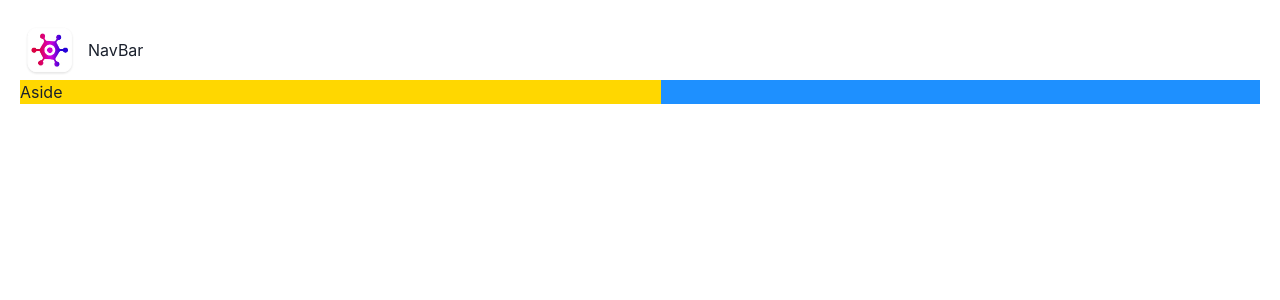
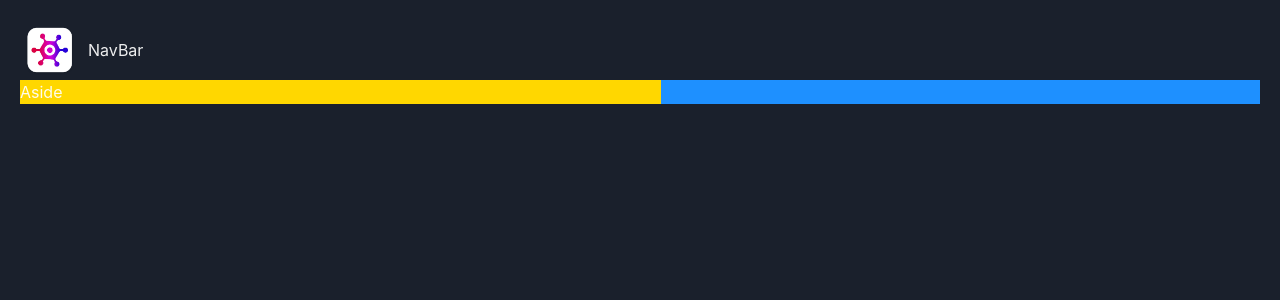
Before and after one commit to alie539/game-hub, a React (Vite) app: page / in a window 1280 px wide. Shown: the top 300 px of the page. Built offline with nearby package versions, Linux system fonts and the light colour scheme.

Commit message:
Implement Dark Mode

```diff
--- a/src/main.tsx
+++ b/src/main.tsx
@@ -1,12 +1,14 @@
 import React from "react";
 import ReactDOM from "react-dom/client";
 import App from "./App.tsx";
-import { ChakraProvider } from "@chakra-ui/react";
+import { ChakraProvider, ColorModeScript } from "@chakra-ui/react";
 import "./index.css";
+import theme from "./theme";
 
 ReactDOM.createRoot(document.getElementById("root")!).render(
     <React.StrictMode>
-        <ChakraProvider>
+        <ChakraProvider theme={theme}>
+            <ColorModeScript initialColorMode={theme.config.initialColorMode} />
             <App />
         </ChakraProvider>
     </React.StrictMode>,
--- a/src/theme.ts
+++ b/src/theme.ts
@@ -0,0 +1,9 @@
+import { extendTheme, type ThemeConfig } from "@chakra-ui/react";
+
+const config: ThemeConfig = {
+    initialColorMode: "dark",
+};
+
+const theme = extendTheme({ config });
+
+export default theme;
```
Also changed, not shown: 1 other file (tests, documents, lock files or other folders).
